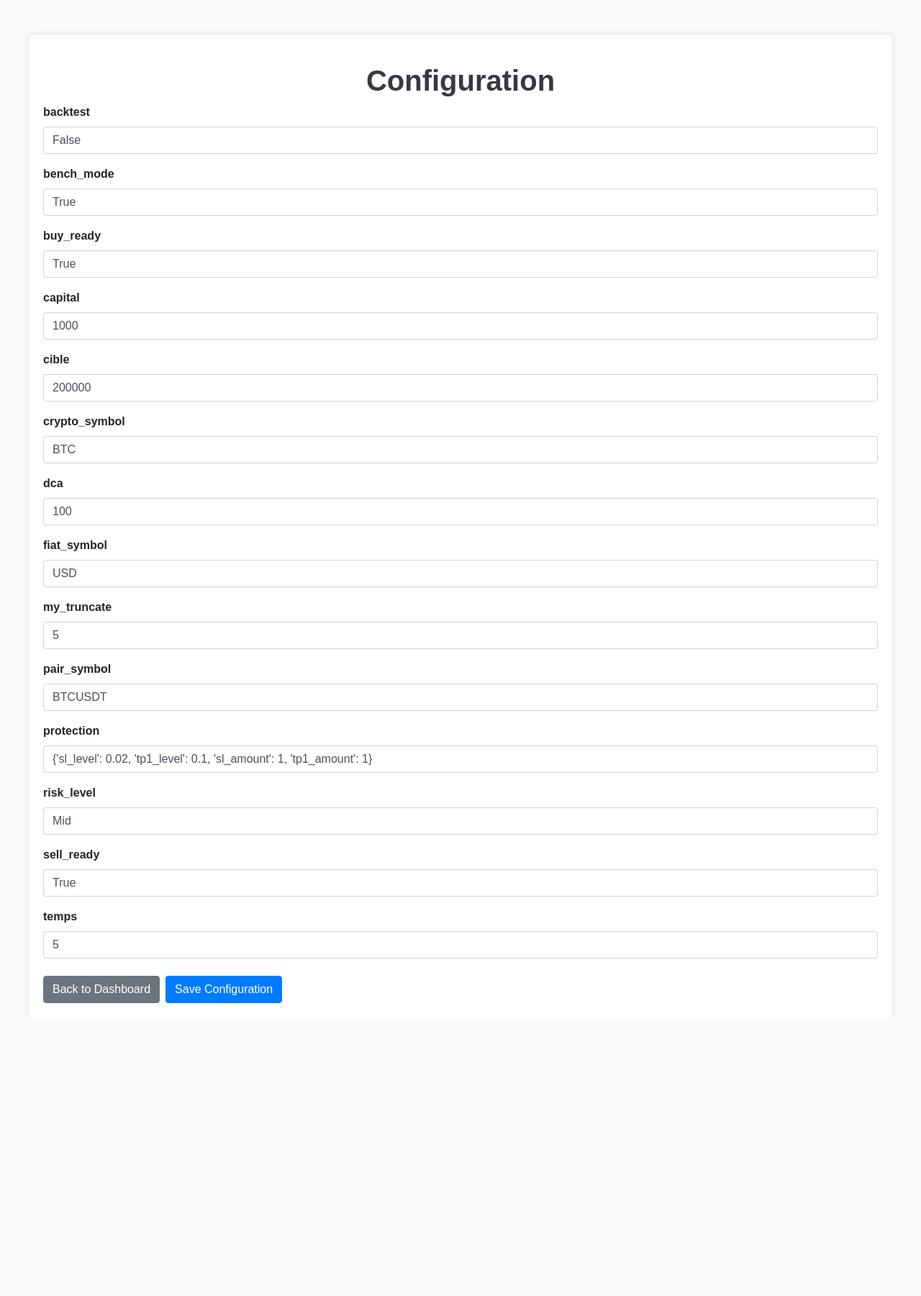
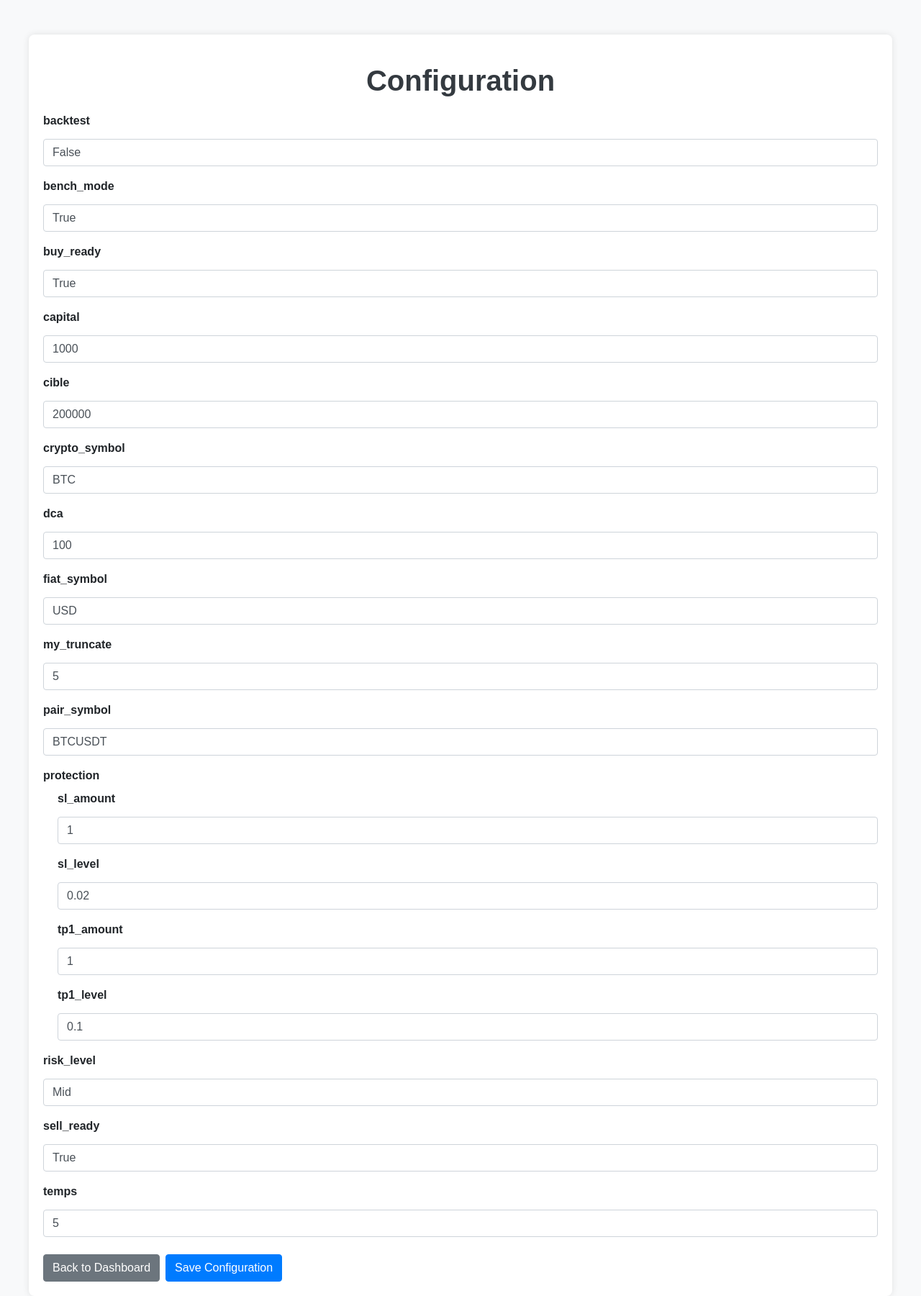
Before and after one commit to tonysla37/my_trading_bot, a Flask app: page /config in a window 1280 px wide. Shown: the whole page at 72% size. Before the commit the page ends 1394 px from the top, so only its background shows below. Run offline with Flask 3, Linux system fonts and the light colour scheme; some libraries are stand-ins or nearby versions.

Commit message:
clean run as expected

```diff
--- a/app.py
+++ b/app.py
@@ -29,7 +29,18 @@ def load_config():
 
 def save_config(config):
     with open(config_file, 'w') as file:
-        yaml.safe_dump(config, file)
+        yaml.safe_dump(config, file, default_flow_style=False, sort_keys=False)
+
+def convert_value(value):
+    if value.lower() in ['true', 'false']:
+        return value.lower() == 'true'
+    try:
+        return int(value)
+    except ValueError:
+        try:
+            return float(value)
+        except ValueError:
+            return value
 
 @app.route('/')
 def index():
@@ -40,7 +51,13 @@ def config():
     config = load_config()
     if request.method == 'POST':
         for key in config['trading']:
-            config['trading'][key] = request.form.get(key, config['trading'][key])
+            if isinstance(config['trading'][key], dict):
+                for sub_key in config['trading'][key]:
+                    value = request.form.get(f"{key}_{sub_key}", config['trading'][key][sub_key])
+                    config['trading'][key][sub_key] = convert_value(value)
+            else:
+                value = request.form.get(key, config['trading'][key])
+                config['trading'][key] = convert_value(value)
         save_config(config)
         return redirect(url_for('config'))
     return render_template('config.html', config=config['trading'])
@@ -63,13 +80,13 @@ def start_bot():
 @app.route('/stop_bot', methods=['POST'])
 def stop_bot():
     global bot_process
+    # Remove and recreate the log file
+    if os.path.exists(bot_logfile):
+        os.remove(bot_logfile)
+    open(bot_logfile, 'w').close()
     if bot_process is not None:
         bot_process.terminate()
         bot_process = None
-        # Remove and recreate the log file
-        if os.path.exists(bot_logfile):
-            os.remove(bot_logfile)
-        open(bot_logfile, 'w').close()
         return jsonify({"status": "Bot stopped"})
     else:
         return jsonify({"status": "Bot is not running"})
--- a/config.yaml
+++ b/config.yaml
@@ -1,7 +1,7 @@
 trading:
-  backtest: False
-  bench_mode: True
-  buy_ready: True
+  backtest: false
+  bench_mode: true
+  buy_ready: true
   capital: 1000
   cible: 200000
   crypto_symbol: BTC
@@ -10,10 +10,10 @@ trading:
   my_truncate: 5
   pair_symbol: BTCUSDT
   protection:
+    sl_amount: 1
     sl_level: 0.02
+    tp1_amount: 1
     tp1_level: 0.1
-    sl_amount: 1
-    tp1_amount: 1
   risk_level: Mid
-  sell_ready: True
+  sell_ready: true
   temps: 5
--- a/static/styles.css
+++ b/static/styles.css
@@ -10,16 +10,21 @@ h1 {
     font-weight: bold;
     text-align: center;
     margin-top: 20px;
+    margin-bottom: 20px;
 }
 
 .container {
     width: 100%;
-    max-width: 1200px;
+    max-width: 1200px; /* Ajustez la largeur maximale selon vos besoins */
     margin: 0 auto;
     padding: 20px;
     background-color: #ffffff;
     box-shadow: 0 0 10px rgba(0, 0, 0, 0.1);
     border-radius: 8px;
+}
+
+.form-group {
+    margin-bottom: 1rem;
 }
 
 .form-group label {
@@ -78,3 +83,29 @@ pre {
     border-radius: 5px;
     overflow: auto;
 }
+
+.sub-key {
+    margin-left: 20px;
+}
+
+label {
+    font-weight: bold;
+}
+
+input.form-control {
+    margin-top: 5px;
+}
+
+#log-container {
+    height: 500px; /* Ajustez la hauteur selon vos besoins */
+    overflow-y: scroll;
+    background-color: #f8f9fa;
+    padding: 10px;
+    border: 1px solid #dee2e6;
+    border-radius: 5px;
+}
+
+.highlight {
+    color: red;
+    font-weight: bold;
+}
--- a/templates/config.html
+++ b/templates/config.html
@@ -12,10 +12,24 @@
         <h1>Configuration</h1>
         <form method="post">
             {% for key, value in config.items() %}
-            <div class="form-group">
-                <label for="{{ key }}">{{ key }}</label>
-                <input type="text" class="form-control" id="{{ key }}" name="{{ key }}" value="{{ value }}">
-            </div>
+                {% if value is mapping %}
+                    <div class="form-group">
+                        <label>{{ key }}</label>
+                        <div class="sub-key">
+                            {% for sub_key, sub_value in value.items() %}
+                                <div class="form-group">
+                                    <label for="{{ key }}_{{ sub_key }}">{{ sub_key }}</label>
+                                    <input type="text" class="form-control" id="{{ key }}_{{ sub_key }}" name="{{ key }}_{{ sub_key }}" value="{{ sub_value }}">
+                                </div>
+                            {% endfor %}
+                        </div>
+                    </div>
+                {% else %}
+                    <div class="form-group">
+                        <label for="{{ key }}">{{ key }}</label>
+                        <input type="text" class="form-control" id="{{ key }}" name="{{ key }}" value="{{ value }}">
+                    </div>
+                {% endif %}
             {% endfor %}
             <div class="d-flex mt-4">
                 <a href="{{ url_for('index') }}" class="btn btn-secondary mr-2">Back to Dashboard</a>
```
Also changed, not shown: templates/index.html (+20 -28 lines), templates/logs.html (+13 -21 lines), trading/trade.py (+6 -3 lines), trading/trading_bot.py (+4 -4 lines).
